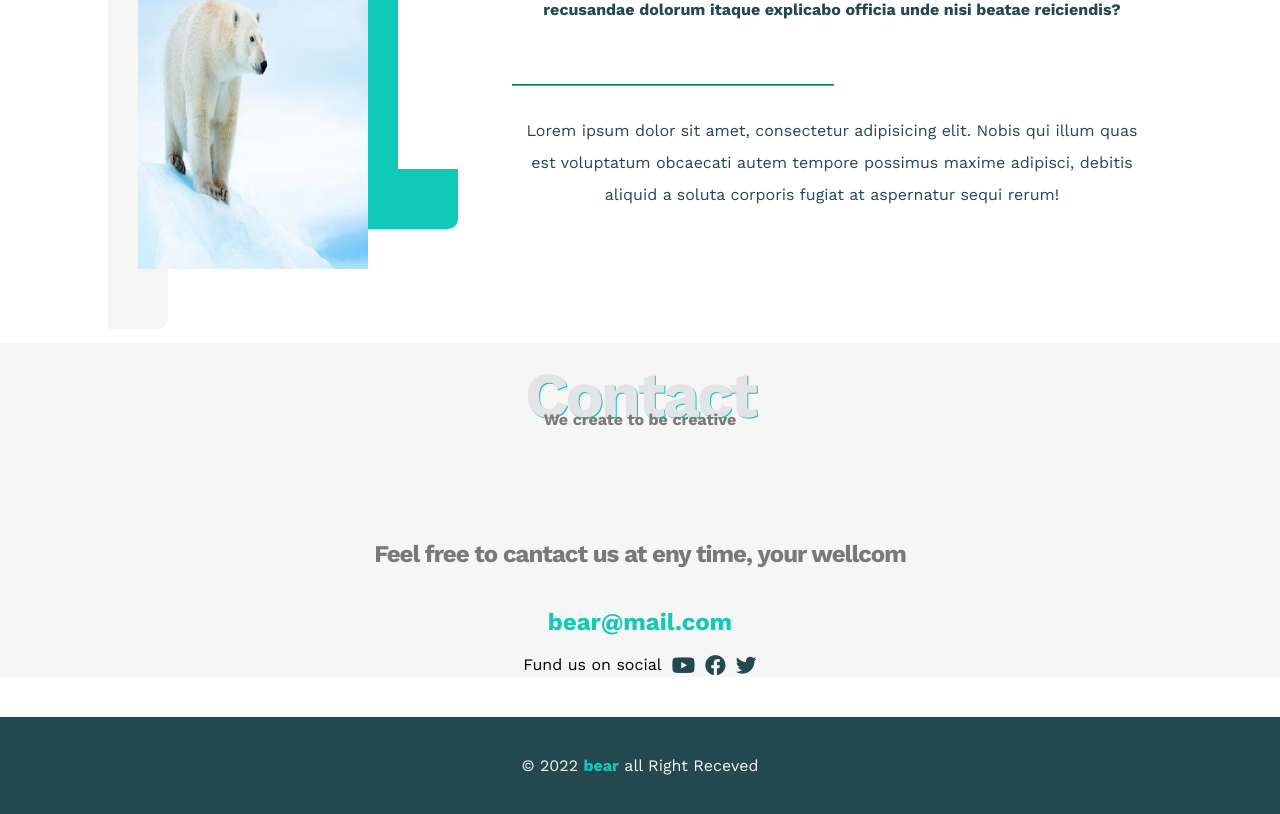
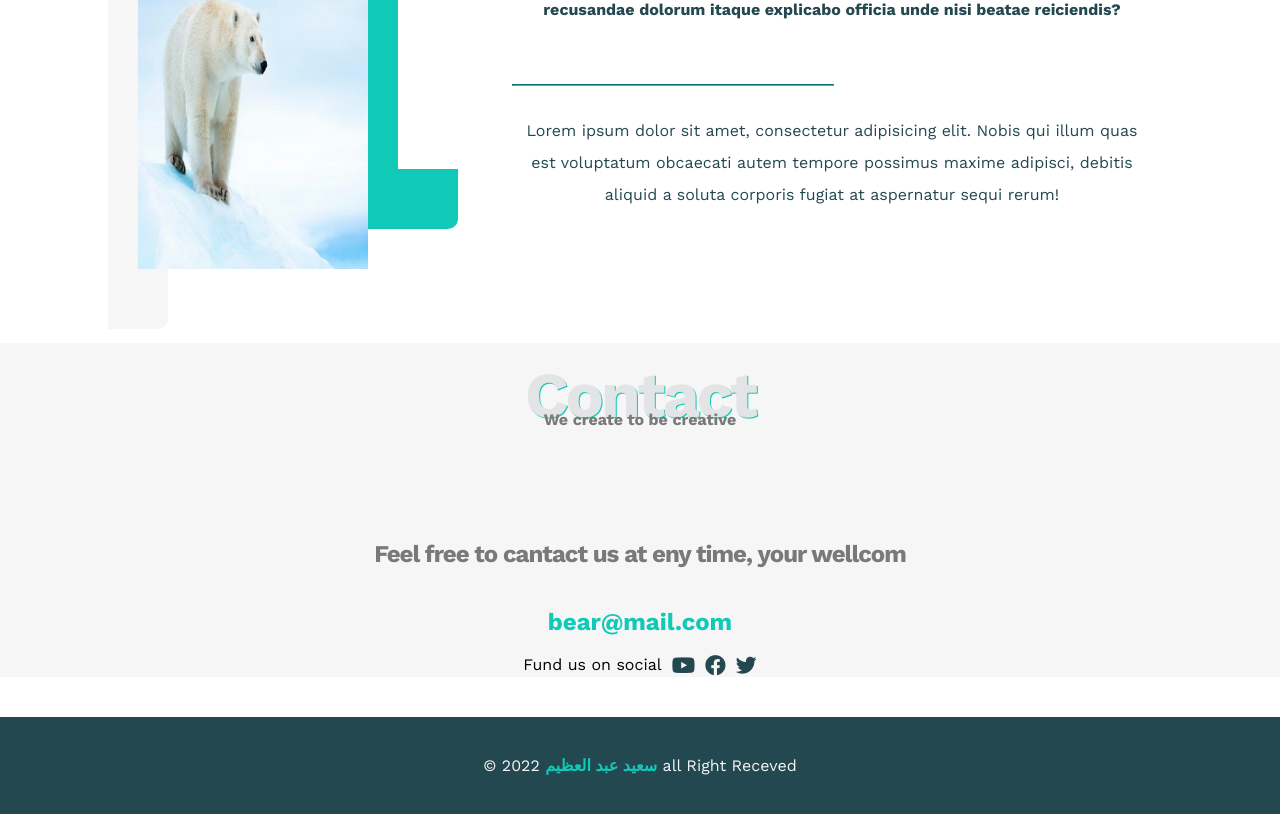
Before and after one commit to saidabdelazim/Bear-theme, a plain HTML site: page index.html in a window 1280 px wide. Shown: the part 3134-3948 px from the top of the page. Drawn offline with nearby package versions, Linux system fonts and the light colour scheme.

Commit message:
Update index.html

```diff
--- a/index.html
+++ b/index.html
@@ -234,7 +234,7 @@
     <!-- End Contact -->
     <!-- Start Footer  -->
      <footer id="Footer">
-       &copy; 2022 <span>bear</span> all Right Receved
+       &copy; 2022 <span>سعيد عبد العظيم</span> all Right Receved
      </footer>
      <!-- End Footer  -->
   </body>
```
